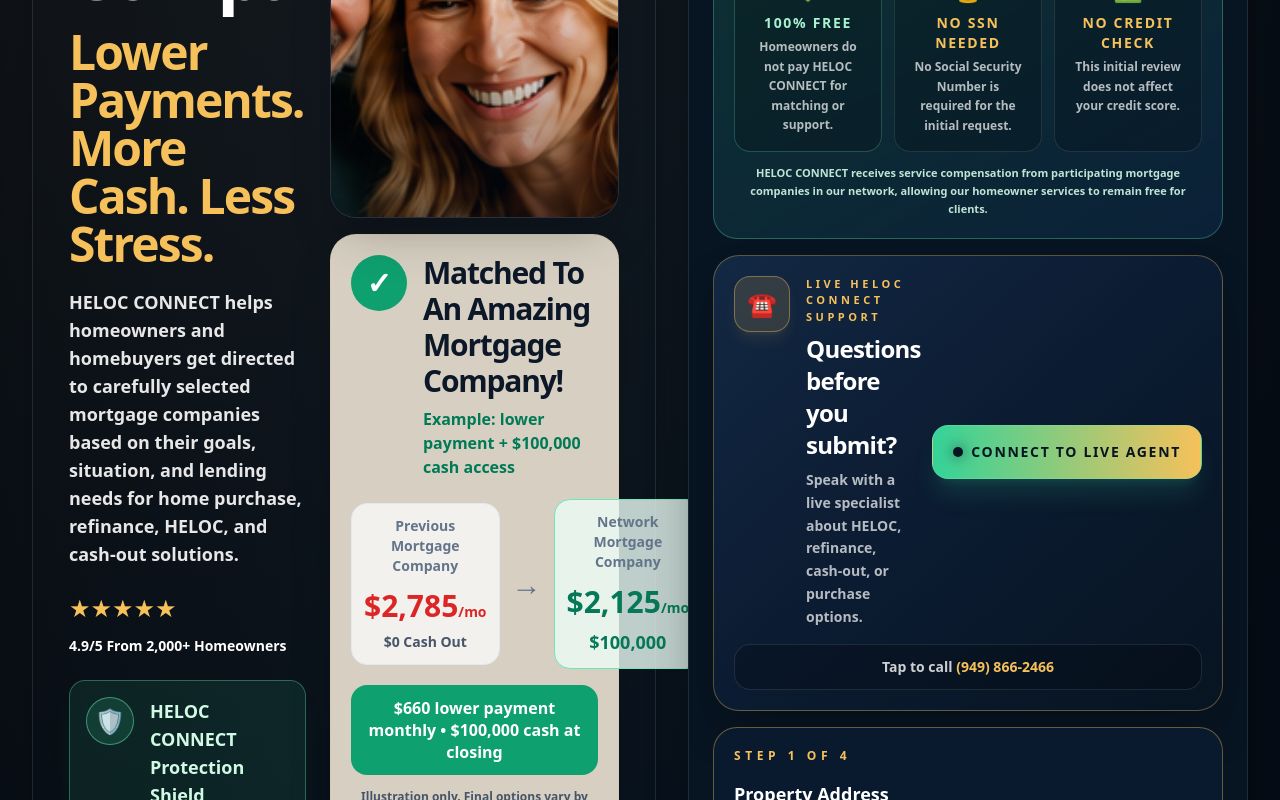
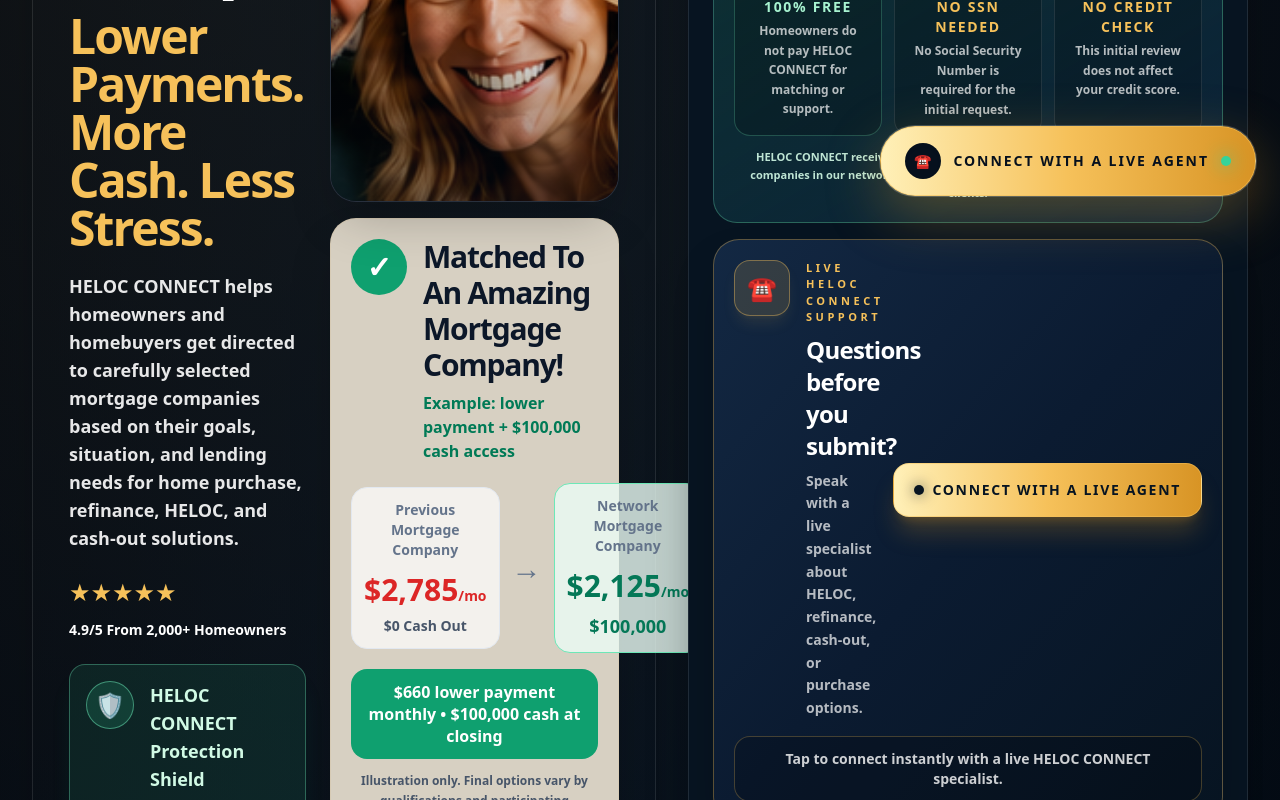
Before and after one commit to dannyfitone-hue/heloc-connect, a Next.js app: page / in a window 1280 px wide. Shown: the part 580-1380 px from the top of the page. Built offline with nearby package versions, Linux system fonts and the light colour scheme.

Commit message:
Add files via upload

```diff
--- a/app/page.tsx
+++ b/app/page.tsx
@@ -240,7 +240,6 @@
             </div>
 
             <div className="flex shrink-0 items-center gap-3">
-              <a href="tel:8339994356" className="hidden whitespace-nowrap text-sm font-black text-white xl:block">☎ (833) 999-4356</a>
               <a href="#apply" className="rounded-2xl bg-gradient-to-b from-[#ffd36d] to-[#d89425] px-4 py-3 text-sm font-black text-[#07101c] shadow-lg shadow-[#d89425]/25 sm:px-6">
                 Explore My Options
               </a>
@@ -394,13 +393,13 @@
                       <p className="mt-2 text-sm font-semibold leading-relaxed text-white/70">Speak with a live specialist about HELOC, refinance, cash-out, or purchase options.</p>
                     </div>
                   </div>
-                  <a href="tel:+19498662466" className="group inline-flex shrink-0 items-center justify-center rounded-2xl border border-emerald-300/35 bg-gradient-to-r from-emerald-400 to-[#f6c15a] px-5 py-4 text-sm font-black uppercase tracking-[.12em] text-[#071421] shadow-xl shadow-emerald-400/15 transition hover:scale-[1.02] hover:shadow-emerald-400/25">
+                  <a href="tel:+19498662466" className="group inline-flex shrink-0 items-center justify-center rounded-2xl border border-[#f6c15a]/50 bg-gradient-to-r from-[#fff0b8] via-[#f6c15a] to-[#d89425] px-5 py-4 text-sm font-black uppercase tracking-[.12em] text-[#071421] shadow-xl shadow-[#d89425]/25 transition hover:scale-[1.02] hover:shadow-[#d89425]/35">
                     <span className="mr-2 grid h-2.5 w-2.5 rounded-full bg-[#071421] shadow-[0_0_14px_rgba(7,20,33,.75)]" />
-                    Connect To Live Agent
+                    Connect With A Live Agent
                   </a>
                 </div>
-                <div className="mt-4 rounded-2xl border border-white/10 bg-black/20 px-4 py-3 text-center text-sm font-black text-white/80">
-                  Tap to call <span className="text-[#f6c15a]">(949) 866-2466</span>
+                <div className="mt-4 rounded-2xl border border-[#f6c15a]/25 bg-black/20 px-4 py-3 text-center text-sm font-black text-white/80">
+                  Tap to connect instantly with a live HELOC CONNECT specialist.
                 </div>
               </div>
 
@@ -474,6 +473,22 @@
                 <input type="hidden" name="possible_equity_room" value={possibleRoom} />
                 <input type="hidden" name="estimated_monthly_payment" value={paymentPreview} />
                 <input type="hidden" name="estimated_max_cashout_payment" value={maxCashOutPaymentPreview} />
+              </div>
+
+              <div className="rounded-[24px] border border-emerald-300/35 bg-gradient-to-br from-emerald-400/15 via-[#0b2138] to-[#071421] p-4 shadow-2xl shadow-emerald-500/10 sm:p-5">
+                <div className="flex flex-col gap-4 sm:flex-row sm:items-center sm:justify-between">
+                  <div className="flex items-start gap-4">
+                    <div className="grid h-14 w-14 shrink-0 place-items-center rounded-2xl border border-emerald-300/40 bg-emerald-400/15 text-2xl text-emerald-100 shadow-lg shadow-emerald-400/10">☎</div>
+                    <div>
+                      <div className="text-[11px] font-black uppercase tracking-[.32em] text-emerald-200">Connect To Live Agent</div>
+                      <h3 className="mt-2 text-xl font-black leading-tight text-white">Want help before submitting?</h3>
+                      <p className="mt-1 text-sm font-semibold leading-relaxed text-white/70">Tap below to speak with a HELOC CONNECT specialist now.</p>
+                    </div>
+                  </div>
+                  <a href="tel:+19498662466" className="inline-flex items-center justify-center rounded-2xl border border-[#f6c15a]/50 bg-gradient-to-r from-[#fff0b8] via-[#f6c15a] to-[#d89425] px-6 py-4 text-sm font-black uppercase tracking-[.14em] text-[#06101d] shadow-xl shadow-[#d89425]/25 transition hover:scale-[1.02]">
+                    Connect With A Live Agent
+                  </a>
+                </div>
               </div>
 
               <button disabled={loading} className="rounded-2xl bg-gradient-to-b from-[#ffd36d] to-[#d89425] p-4 text-lg font-black text-[#06101d] shadow-xl transition hover:-translate-y-1 sm:p-5">
@@ -582,6 +597,16 @@
           </div>
         </section>
       </section>
+
+      <a href="tel:+19498662466" aria-label="Connect with a live agent" className="group fixed bottom-6 right-6 z-50 hidden items-center gap-3 rounded-full border border-[#f6c15a]/60 bg-gradient-to-r from-[#fff0b8] via-[#f6c15a] to-[#d89425] px-6 py-4 text-sm font-black uppercase tracking-[.14em] text-[#06101d] shadow-[0_18px_55px_rgba(216,148,37,.35)] ring-1 ring-white/20 transition hover:-translate-y-0.5 hover:scale-[1.02] hover:shadow-[0_22px_70px_rgba(246,193,90,.45)] md:inline-flex">
+        <span className="grid h-9 w-9 place-items-center rounded-full bg-[#06101d] text-[#f6c15a] shadow-inner">☎</span>
+        <span>Connect With A Live Agent</span>
+        <span className="h-2.5 w-2.5 rounded-full bg-emerald-400 shadow-[0_0_18px_rgba(52,211,153,.95)]" />
+      </a>
+      <a href="tel:+19498662466" aria-label="Connect with a live agent" className="fixed bottom-4 left-4 right-4 z-50 inline-flex items-center justify-center gap-3 rounded-2xl border border-[#f6c15a]/60 bg-gradient-to-r from-[#fff0b8] via-[#f6c15a] to-[#d89425] px-5 py-4 text-sm font-black uppercase tracking-[.12em] text-[#06101d] shadow-[0_18px_55px_rgba(216,148,37,.35)] ring-1 ring-white/20 md:hidden">
+        <span className="grid h-8 w-8 place-items-center rounded-full bg-[#06101d] text-[#f6c15a]">☎</span>
+        Connect With A Live Agent
+      </a>
     </main>
   );
 }
```
